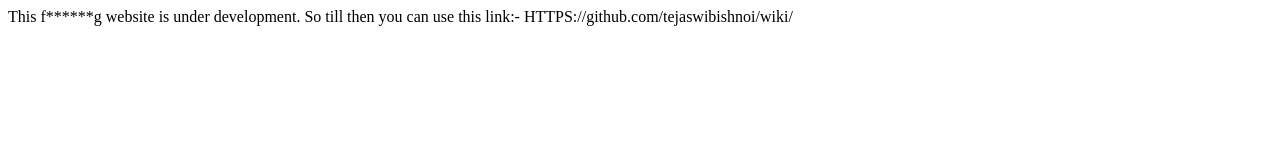
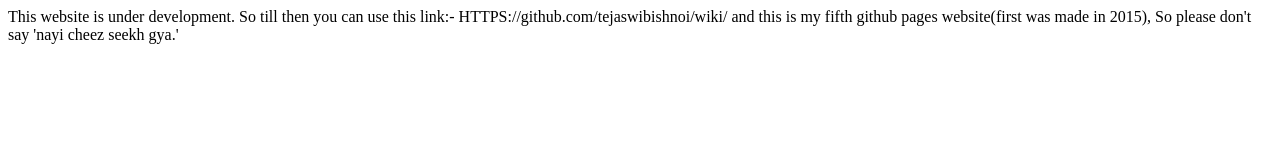
Before and after one commit to TejaswiBishnoi/TejaswiBishnoi.github.io, a plain HTML site: page index.html in a window 1280 px wide. Drawn offline with Linux system fonts and the light colour scheme.

Commit message:
Update index.html

```diff
--- a/index.html
+++ b/index.html
@@ -1,7 +1,8 @@
 <HTML>
 <BODY>
-This f******g website is under development.
+This website is under development.
 So till then you can use this link:-
                    HTTPS://github.com/tejaswibishnoi/wiki/
+   and this is my fifth github pages website(first was made in 2015), So please don't say 'nayi cheez seekh gya.'
 </BODY>
 </HTML>
```
